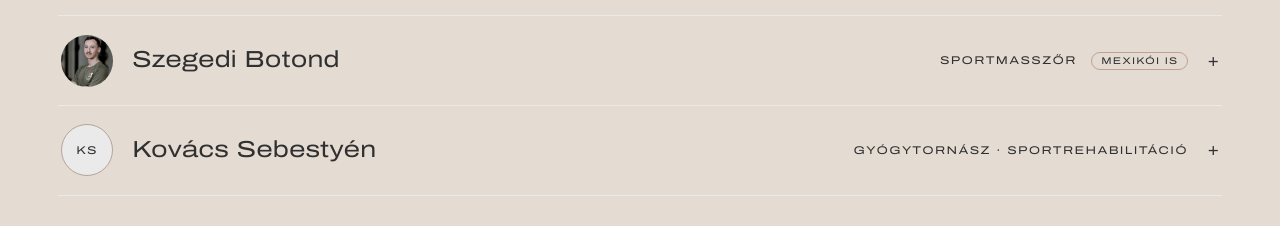
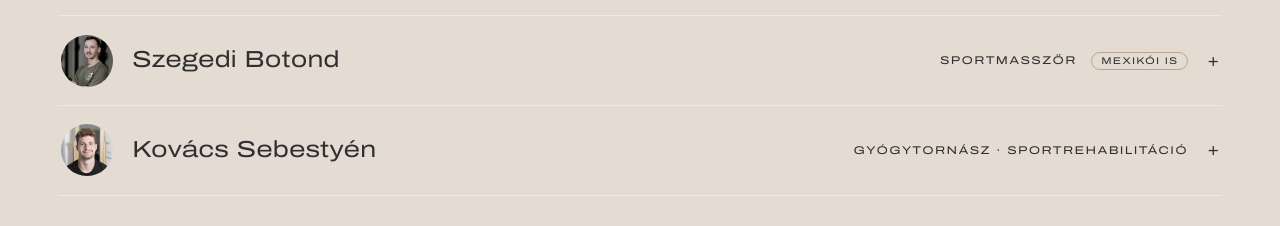
Before and after one commit to marozsandavid05-cmd/f360-legujabb, a website: page rolunk.html in a window 1280 px wide. Shown: the part 4545-4771 px from the top of the page. Drawn offline with Linux system fonts and the light colour scheme.

Commit message:
Rólunk: Kovács Sebestyén portréja a monogram helyett (Lilla Drive, Sebi gyógytornász/_K0A8340.jpg, 360x360 JPEG)

```diff
--- a/rolunk.html
+++ b/rolunk.html
@@ -431,7 +431,7 @@
     </details>
     <details class="dossier" data-loc="reit" data-id="kovacs-sebestyen">
       <summary>
-        <span class="pf pf--none" aria-hidden="true">KS</span>
+        <img class="pf" src="media/brand/csapat/kovacs-sebestyen.jpg" alt="" width="360" height="360" loading="lazy">
         <span class="nm">Kovács Sebestyén</span>
         <span class="rl">gyógytornász · sportrehabilitáció</span>
         <span class="plus" aria-hidden="true">+</span>
```
Also changed, not shown: media/brand/csapat/kovacs-sebestyen.jpg (added).
